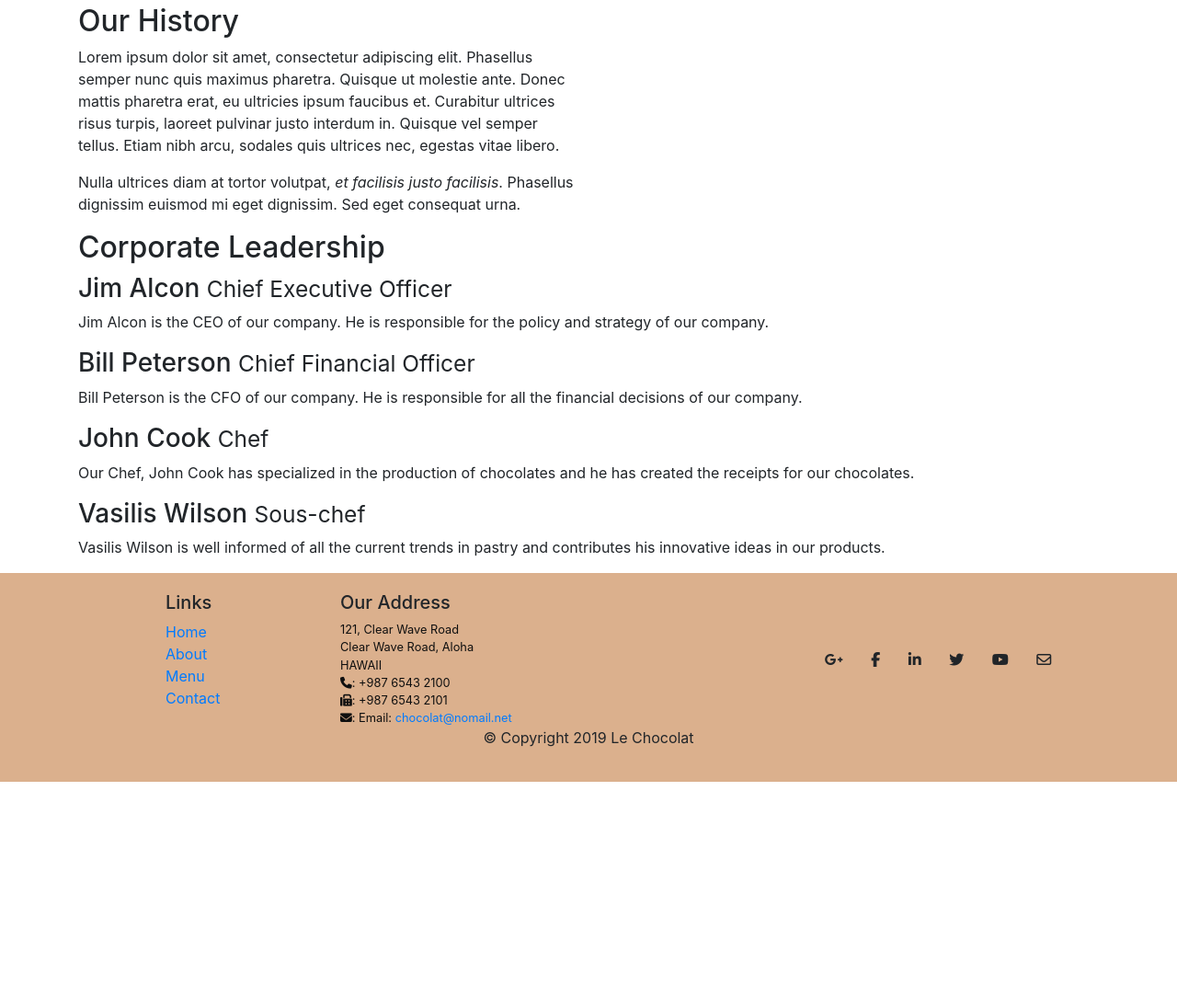
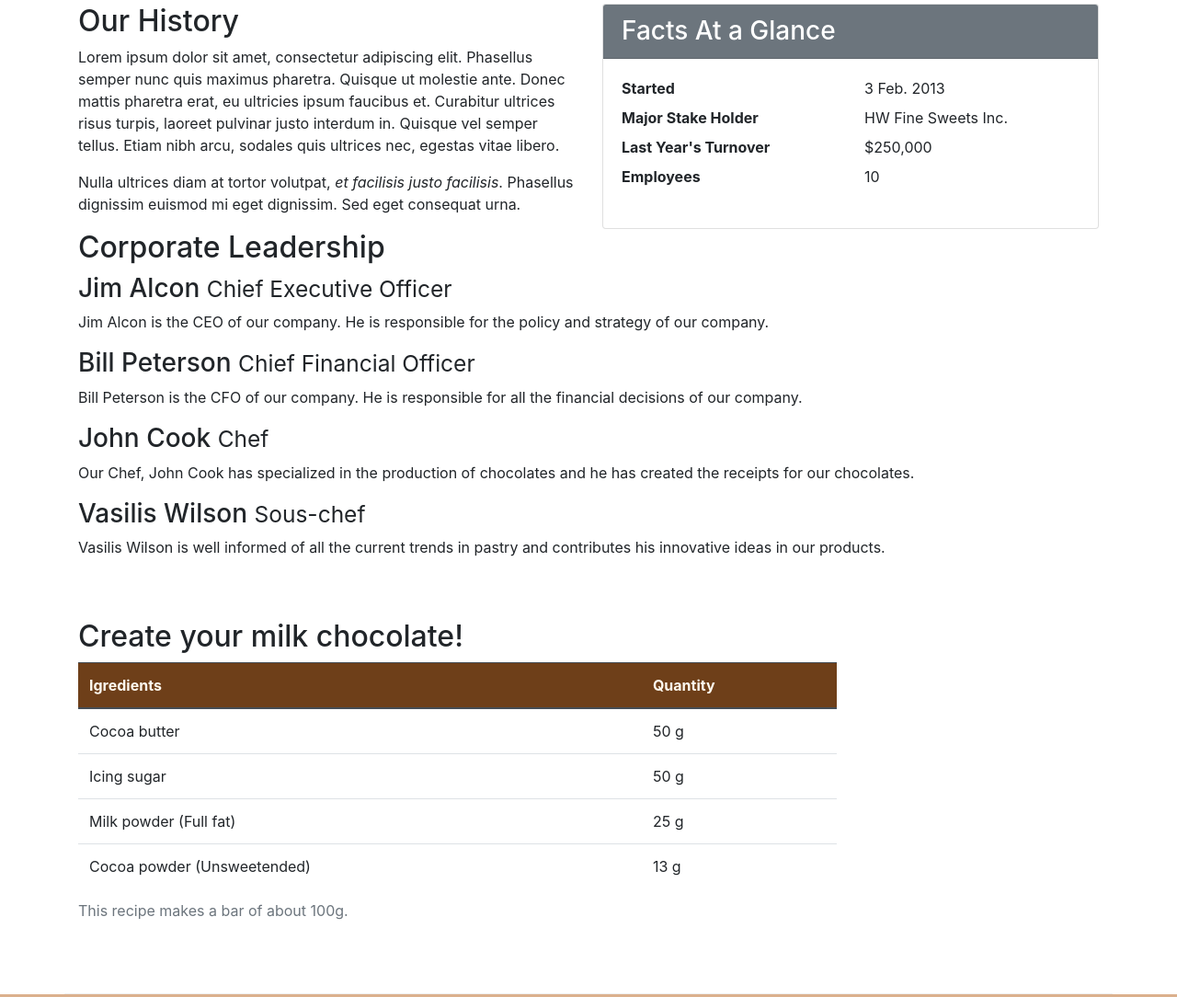
Before and after one commit to AlbiAlikai/leChocolat, a plain HTML site: page aboutus.html in a window 1280 px wide. Shown: the part 370-1454 px from the top of the page at 92% size. Before the commit the page ends 1220 px from the top, so only its background shows below. Drawn offline with nearby package versions, Linux system fonts and the light colour scheme.

Commit message:
cards and tables

```diff
--- a/aboutus.html
+++ b/aboutus.html
@@ -80,6 +80,21 @@
                     euismod mi eget dignissim. Sed eget consequat urna. </p>
             </div>
             <div class="col-sm">
+                    <div class="card">
+                            <h3 class="card-header bg-secondary text-white">Facts At a Glance</h3>
+                            <div class="card-body">
+                                <dl class="row">
+                                    <dt class="col-6">Started</dt>
+                                    <dd class="col-6">3 Feb. 2013</dd>
+                                    <dt class="col-6">Major Stake Holder</dt>
+                                    <dd class="col-6">HW Fine Sweets Inc.</dd>
+                                    <dt class="col-6">Last Year's Turnover</dt>
+                                    <dd class="col-6">$250,000</dd>
+                                    <dt class="col-6">Employees</dt>
+                                    <dd class="col-6">10</dd>
+                                </dl>
+                            </div>
+                        </div>
             </div>
         </div>
 
@@ -105,6 +120,51 @@
                     ideas in our products. </p>
             </div>
         </div>
+
+
+            <!-- create your milk chocolate / table -->
+        <div class="row row-content">
+            <div class="col-12 col-sm-9">
+                <h2> Create your milk chocolate!</h2>
+                <div class="table-responsive">
+                        <table class="table table-hover">
+                        <caption>This recipe makes a bar of about 100g.</caption>
+                        <thead class="thead-dark">
+                            <tr>
+                                <th>Igredients</th>
+                                <th>Quantity</th>
+                            </tr>
+                        </thead>
+                        <tbody>
+                            <tr >
+                                <td>Cocoa butter</td>
+                                <td>50 g</td>
+                            </tr>
+                            <tr>
+                                <td>Icing sugar</td>
+                                <td>50 g</td>
+                            </tr>
+                            <tr>
+                                <td>Milk powder (Full fat)</td>
+                                <td>25 g</td>
+                            </tr>
+                            <tr>
+                                <td>Cocoa powder (Unsweetended)</td>
+                                <td>13 g</td>
+                            </tr>
+                        </tbody>
+                        </table>
+                    </div>
+            </div>
+            <div class="col-12 col-sm-3">
+
+
+
+            </div>
+        </div>
+
+
+
 
     </div>
 
@@ -141,7 +201,7 @@
                 <!-- Social links footer column -->
                 <div class="col col-sm-4 align-self-center">
                     <div style="text-align:center">
-                                <a class="btn btn-social-icon btn-google-plus" href ="http://google.com/+">
+                        <a class="btn btn-social-icon btn-google-plus" href="http://google.com/+">
                             <i class="fa fa-google-plus"></i></a>
                         <a class="btn btn-social-icon btn-facebook" href="http://www.facebook.com/profile.php?id=">
                             <i class="fa fa-facebook"></i></a>
--- a/css/styles.css
+++ b/css/styles.css
@@ -34,7 +34,23 @@ body{
     background-color: #dbb08d !important;
 }
 
-/* .fa {
-    text-align: center;
-    width: 25px;
-} */
+
+
+
+
+.table .thead-dark th{
+    color:floralwhite;
+    background-color:#6E3F19
+}
+tr:hover {background-color:#dbb08db0!important;}
+
+
+
+
+
+
+/* added by me should be removed */
+.row {
+    margin-left: -15px;
+    margin-right: -15px;
+}
```
Lines whose indentation alone changed are shown as unchanged.
